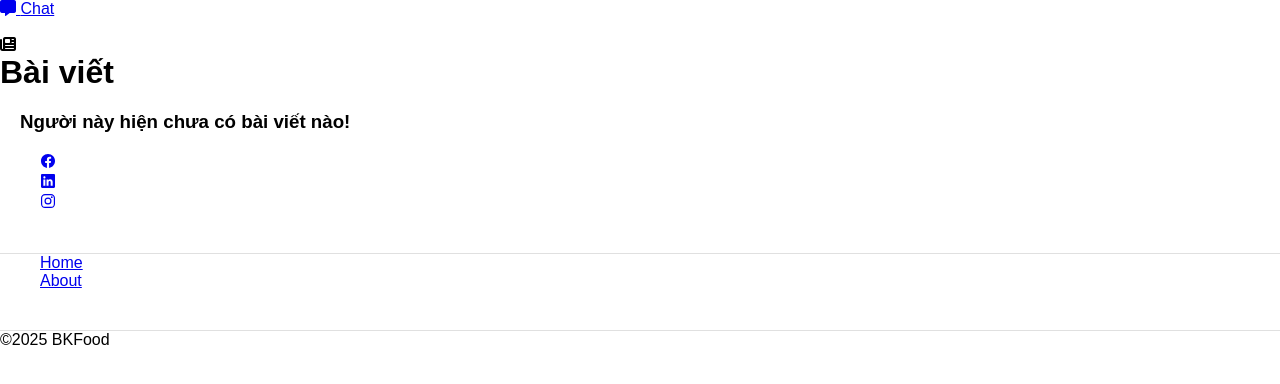
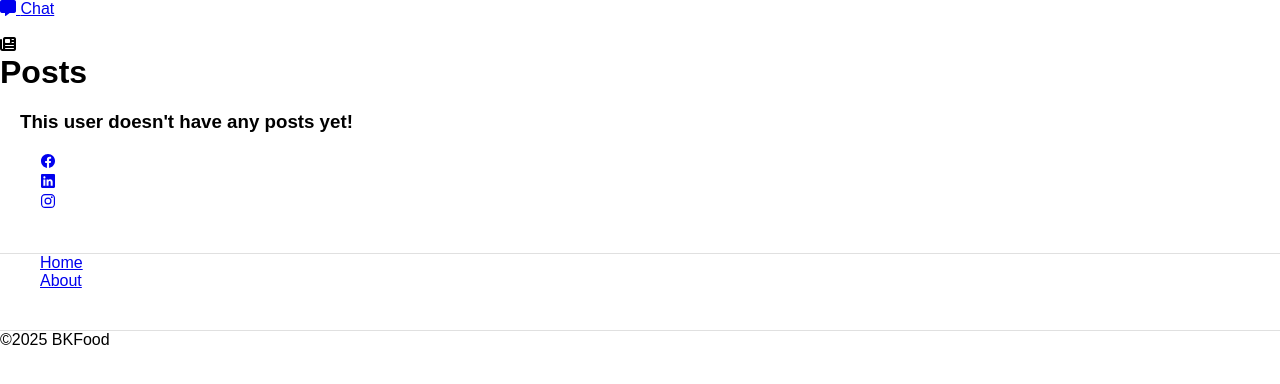
Before and after one commit to bachthetrollface/SoftwareEngineering-BKFood, a Django app: template bkfood/profilepage/templates/profile.html in a window 1280 px wide. Shown: the part 80-464 px from the top of the page. Run offline with Django 4.2, Linux system fonts and the light colour scheme; the template is opened without the code that fills it: values that come from a table or form of the project are taken from there, others are empty; data comes from the database, SQL or seed files in the repository; parts of the project's set-up code (start-up, migrations or seed data) failed here and were passed over; some libraries are stand-ins or nearby versions.

Commit message:
fix profilepage

```diff
--- a/bkfood/profilepage/templates/base.html
+++ b/bkfood/profilepage/templates/base.html
@@ -8,10 +8,10 @@
     <title>BKFood - {{target_user.name}}</title>
     <link rel = "icon" href ="{% static 'images/logo.png' %}" type = "image/x-icon">
     <link rel="stylesheet" href="https://cdnjs.cloudflare.com/ajax/libs/font-awesome/4.7.0/css/font-awesome.min.css"/>
+    <link rel="stylesheet" href="{% static 'css/header.css' %}">
     <link rel="stylesheet" href="{% static 'css/style.css' %}">
     <link rel="stylesheet" href="{% static 'css/votestyle.css' %}">
     <link rel="stylesheet" href="{% static 'css/postStyle.css' %}">
-    <link rel="stylesheet" href="{% static 'css/header.css' %}">
     <script src="https://code.jquery.com/jquery-3.6.4.min.js"></script>
     <script src="https://kit.fontawesome.com/bc4d8a1311.js" crossorigin="anonymous"></script>
     <script src="{% static 'js/votescript.js' %}"></script>
@@ -163,7 +163,7 @@
         <div class="top-contents">
             <div class="top-contents-left">
                 <i class="fa-solid fa-newspaper"></i>
-                <h1>Bài viết</h1>
+                <h1>Posts</h1>
             </div>
             <div class="top-contents-right">
 
@@ -247,7 +247,7 @@
                 </div>
               </div>
             {% else %}
-                <h3 style="padding: 20px 20px 20px 20px;">Người này hiện chưa có bài viết nào!</h3>
+                <h3 style="padding: 20px 20px 20px 20px;">This user doesn't have any posts yet!</h3>
             {% endif %}
             <!-- End listpost -->
         </div>
```
